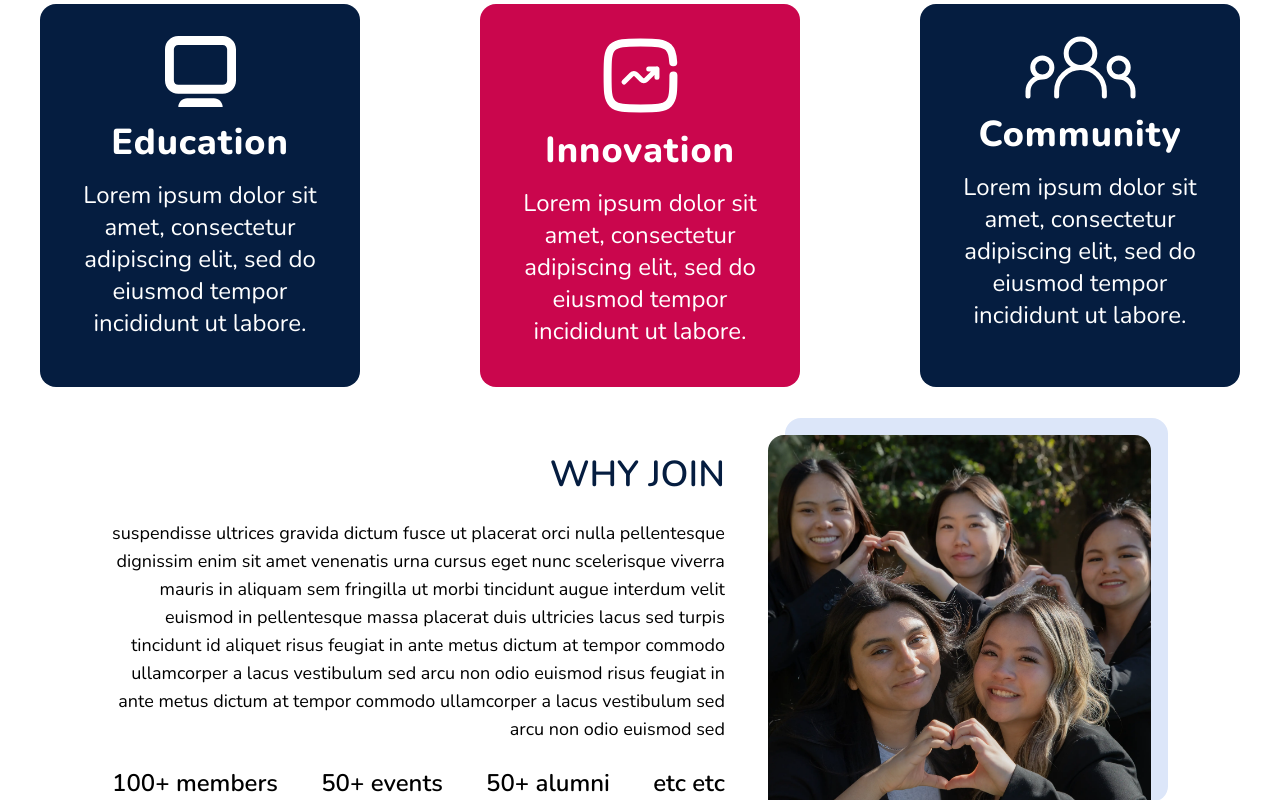
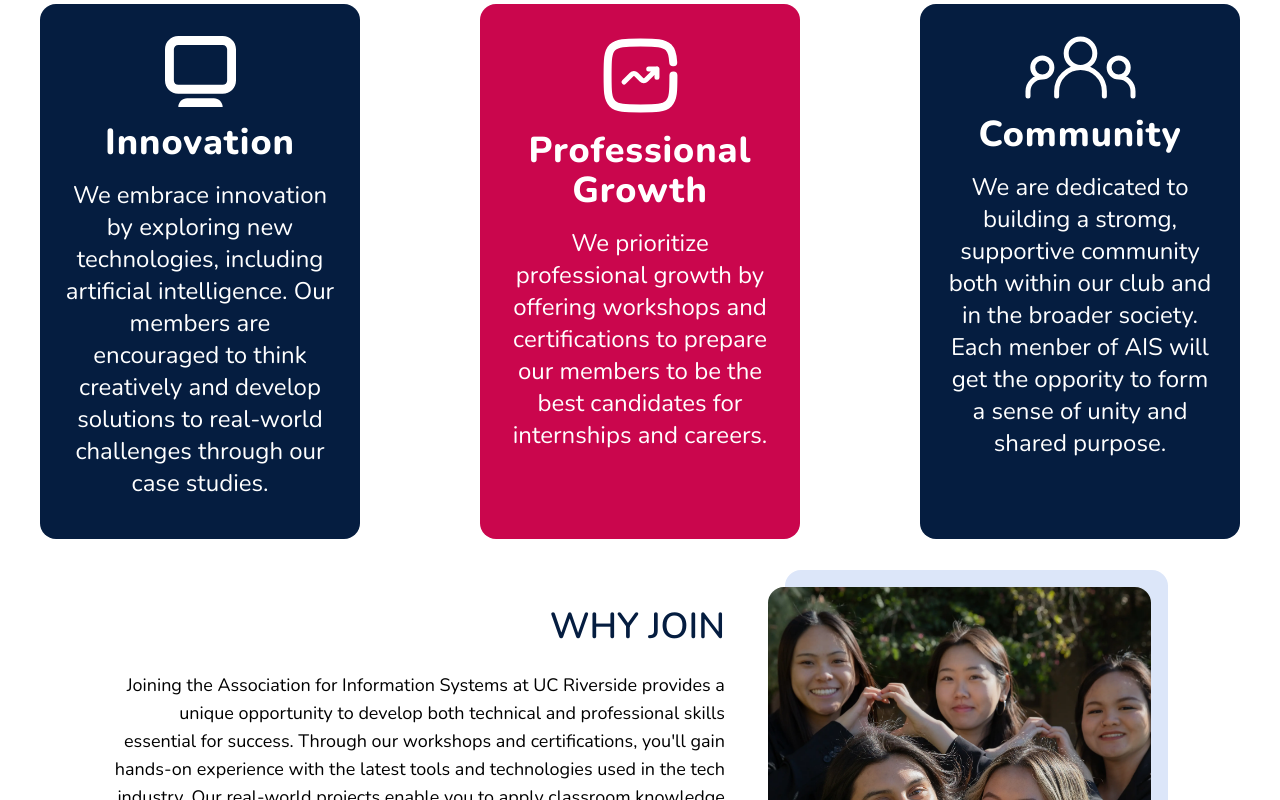
Before and after one commit to acm-ucr/ais-website, a Next.js app: page /about in a window 1280 px wide. Shown: the part 1300-2100 px from the top of the page. Built offline with nearby package versions, Linux system fonts and the light colour scheme.

Commit message:
added description for why join and values

```diff
--- a/src/components/about/Join.jsx
+++ b/src/components/about/Join.jsx
@@ -11,14 +11,15 @@ const Join = () => {
           <Title title={"WHY JOIN"} />
         </div>
         <div className="text-left lg:text-right text-base md:text-lg my-4">
-          suspendisse ultrices gravida dictum fusce ut placerat orci nulla
-          pellentesque dignissim enim sit amet venenatis urna cursus eget nunc
-          scelerisque viverra mauris in aliquam sem fringilla ut morbi tincidunt
-          augue interdum velit euismod in pellentesque massa placerat duis
-          ultricies lacus sed turpis tincidunt id aliquet risus feugiat in ante
-          metus dictum at tempor commodo ullamcorper a lacus vestibulum sed arcu
-          non odio euismod risus feugiat in ante metus dictum at tempor commodo
-          ullamcorper a lacus vestibulum sed arcu non odio euismod sed
+          Joining the Association for Information Systems at UC Riverside
+          provides a unique opportunity to develop both technical and
+          professional skills essential for success. Through our workshops and
+          certifications, you'll gain hands-on experience with the latest tools
+          and technologies used in the tech industry. Our real-world projects
+          enable you to apply classroom knowledge to practical scenarios and
+          develop problem-solving skills in a professional setting. Network with
+          industry professionals, alumni, and peer at our events to build
+          valuable connections for career guidance and opportunities.
         </div>
         <div className="flex font-semibold gap-4 md:gap-8 justify-between text-base md:text-2xl">
           <div>100+ members</div>
--- a/src/data/cards.js
+++ b/src/data/cards.js
@@ -5,20 +5,20 @@ import people from "@/public/value_icons/people.svg";
 export const VALUES = [
   {
     color: "bg-ais-blue-100",
-    title: "Education",
-    text: "Lorem ipsum dolor sit amet, consectetur adipiscing elit, sed do eiusmod tempor incididunt ut labore.",
+    title: "Innovation",
+    text: "We embrace innovation by exploring new technologies, including artificial intelligence. Our members are encouraged to think creatively and develop solutions to real-world challenges through our case studies.",
     img: comp,
   },
   {
-    title: "Innovation",
+    title: "Professional Growth",
     color: "bg-ais-red",
-    text: "Lorem ipsum dolor sit amet, consectetur adipiscing elit, sed do eiusmod tempor incididunt ut labore.",
+    text: "We prioritize professional growth by offering workshops and certifications to prepare our members to be the best candidates for internships and careers.",
     img: graph,
   },
   {
     title: "Community",
     color: "bg-ais-blue-100",
-    text: "Lorem ipsum dolor sit amet, consectetur adipiscing elit, sed do eiusmod tempor incididunt ut labore.",
+    text: "We are dedicated to building a stromg, supportive community both within our club and in the broader society. Each menber of AIS will get the oppority to form a sense of unity and shared purpose.",
     img: people,
   },
 ];
```
Also changed, not shown: 1 other file (tests, documents, lock files or other folders).
